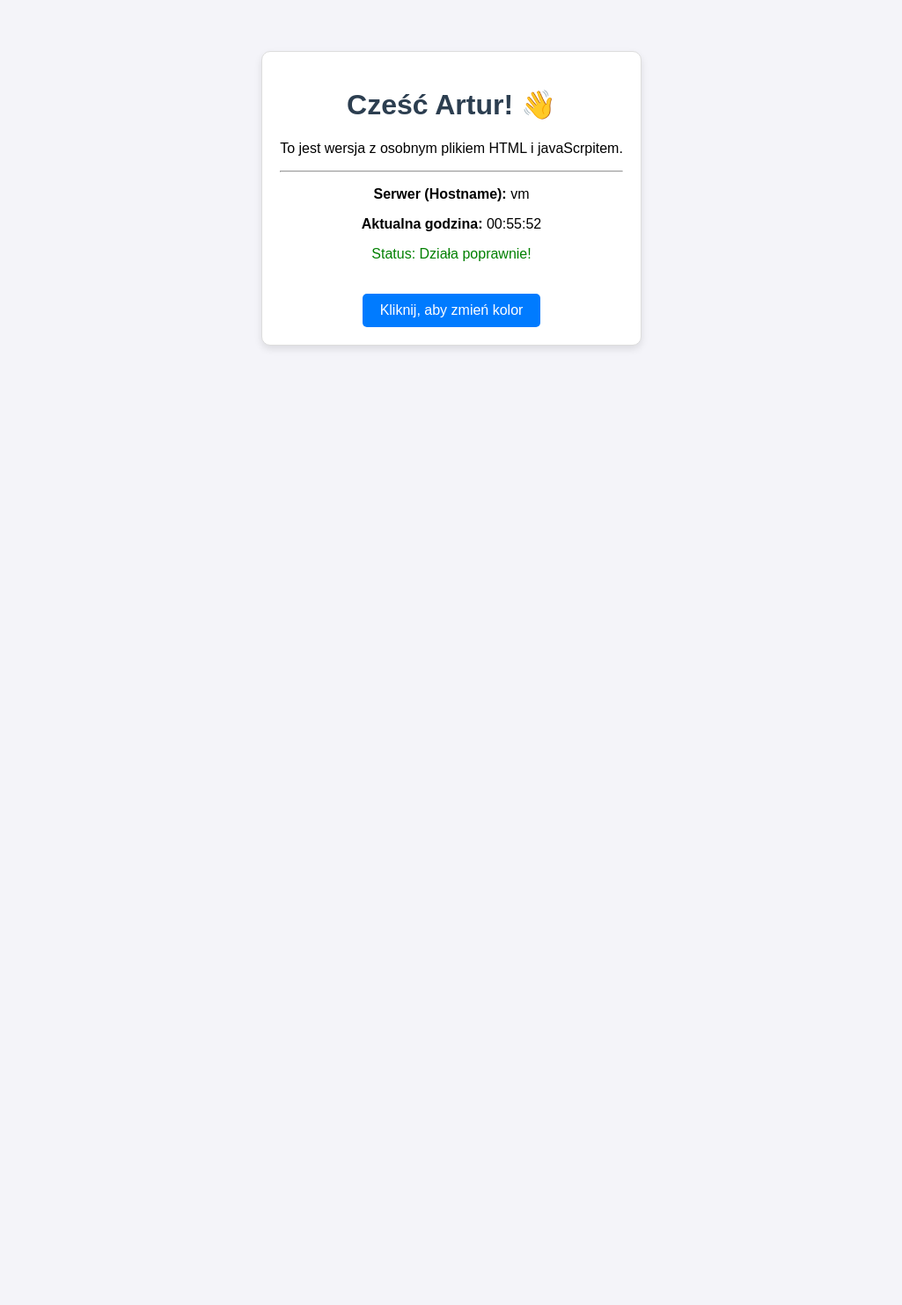
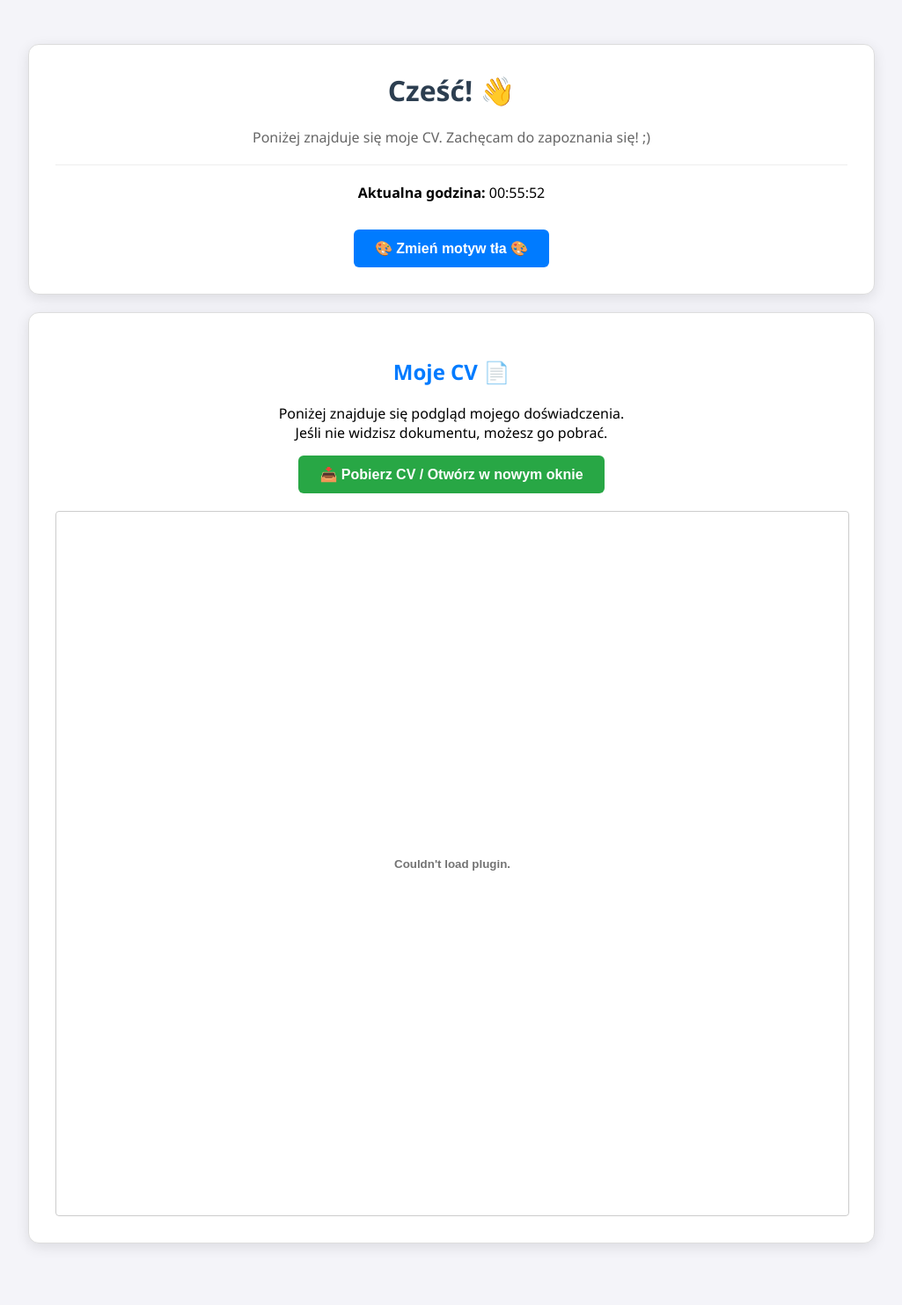
Before and after one commit to Kowalsky28/flask-app, a Flask app: page / in a window 1280 px wide. Shown: the whole page at 88% size, without its empty margins (127-1152 px from the left). Before the commit the page ends 397 px from the top, so only its background shows below. Run offline with Flask 3, Linux system fonts and the light colour scheme.

Commit message:
Zmiany wizualne strony, dodanie CV

```diff
--- a/docker-compose.yml
+++ b/docker-compose.yml
@@ -4,7 +4,9 @@
   # USŁUGA 1: Twoja aplikacja (Backend)
   app:
     # Pobieramy Twój gotowy obraz z Docker Hub
-    image: arko2811/flask-app:latest
+    image: arko2811/flask-
+
+    app:latest
     container_name: flask-backend
     restart: always
     # UWAGA: Nie wystawiamy tutaj "ports", bo nie chcemy,
--- a/templates/index.html
+++ b/templates/index.html
@@ -2,63 +2,122 @@
 <html lang="pl">
 <head>
     <meta charset="UTF-8">
-    <title>Moja Aplikacja DevOps</title>
+    <title>CV - Artur</title>
     <style>
-        body { font-family: Arial, sans-serif;
-        text-align: center;
-        padding-top: 50px;
-        background-color: #f4f4f9;
-        transition: background-color 0.5s ease;}
-        h1 { color: #2c3e50; }
+        body {
+            font-family: 'Segoe UI', Tahoma, Geneva, Verdana, sans-serif;
+            text-align: center;
+            padding-top: 30px;
+            padding-bottom: 50px;
+            background-color: #f4f4f9;
+            transition: background-color 0.5s ease;
+            margin: 0;
+        }
+
+        h1 { color: #2c3e50; margin-top: 0; }
+        h2 { color: #007bff; margin-bottom: 20px; }
+
+        /* Klasa dla białych paneli - używamy jej wielokrotnie */
         .info {
             background: white;
             border: 1px solid #ddd;
-            padding: 20px;
-            display: inline-block;
-            border-radius: 10px;
-            box-shadow: 0 4px 8px rgba(0,0,0,0.1);
+            padding: 30px;
+            border-radius: 12px;
+            box-shadow: 0 4px 15px rgba(0,0,0,0.1);
+
+            /* To centruje panel i ogranicza jego szerokość */
+            max-width: 900px;
+            margin: 20px auto;
+            display: block;
         }
+
         button {
-            margin-top: 20px;
-            padding: 10px 20px;
+            padding: 12px 24px;
             font-size: 16px;
+            border: none;
+            border-radius: 6px;
+            cursor: pointer;
+            transition: background 0.3s;
+            font-weight: bold;
+        }
+
+        .btn-primary {
             background-color: #007bff;
             color: white;
-            border: none;
-            border-radius: 5px;
-            cursor: pointer;
+            margin-top: 15px;
         }
-        button:hover {
-            background-color: #0056b3;
+        .btn-primary:hover { background-color: #0056b3; }
+
+        .btn-success {
+            background-color: #28a745;
+            color: white;
+            margin-bottom: 20px;
+        }
+        .btn-success:hover { background-color: #218838; }
+
+        hr { border: 0; border-top: 1px solid #eee; margin: 20px 0; }
+
+        /* Styl dla podglądu PDF */
+        .pdf-container {
+            border: 1px solid #ccc;
+            height: 800px; /* Wysokość podglądu */
+            width: 100%;
+            border-radius: 4px;
         }
     </style>
 </head>
+
 <body id="body-bg">
+
     <div class="info">
-        <h1>Cześć Artur! 👋</h1>
-        <p>To jest wersja z osobnym plikiem HTML i javaScrpitem.</p>
+        <h1 id="greeting-text">Cześć! 👋</h1>
+        <p style="color: #666;">Poniżej znajduje się moje CV. Zachęcam do zapoznania się! ;)</p>
+
         <hr>
-        <p><strong>Serwer (Hostname):</strong> {{ hostname }}</p>
+
+        <!--<p><strong>Serwer (Hostname):</strong> {{ hostname }}</p>-->
         <p><strong>Aktualna godzina:</strong> {{ now }}</p>
-        <p style="color: green;">Status: Działa poprawnie!</p>
 
-        <button onclick="zmienKolor()">Kliknij, aby zmień kolor</button>
+        <button class="btn-primary" onclick="zmienKolor()">🎨 Zmień motyw tła 🎨</button>
     </div>
+
+    <div class="info">
+        <h2>Moje CV 📄</h2>
+
+        <p style="margin-bottom: 15px;">
+            Poniżej znajduje się podgląd mojego doświadczenia.<br>
+            Jeśli nie widzisz dokumentu, możesz go pobrać.
+        </p>
+
+        <a href="{{ url_for('static', filename='cv.pdf') }}" target="_blank" style="text-decoration: none;">
+            <button class="btn-success">📥 Pobierz CV / Otwórz w nowym oknie</button>
+        </a>
+
+        <div class="pdf-container">
+            <embed
+                src="{{ url_for('static', filename='cv.pdf') }}"
+                type="application/pdf"
+                width="100%"
+                height="100%"
+            >
+                <!--<p>Twoja przeglądarka nie wspiera podglądu PDF.</p>-->
+            </embed>
+        </div>
+    </div>
+
     <script>
         function zmienKolor() {
-            // 1. Znajdź elementy po ich ID
             var body = document.getElementById('body-bg');
             var tekst = document.getElementById('greeting-text');
-
-            // 2. Generuj losowy kolor tła
-            // To prosta matematyka generująca kod koloru np. #A3F122
             var losowyKolor = '#' + Math.floor(Math.random()*16777215).toString(16);
 
-            // 3. Zmień style i tekst
             body.style.backgroundColor = losowyKolor;
             tekst.innerText = "Wow! Zmieniłeś kolor! 🎨";
-            tekst.style.color = "white"; // Zmieniamy też kolor tekstu na biały dla kontrastu
+
+            // Opcjonalnie: zmiana koloru tekstu w zależności od tła
+            // ale zostawmy prosto
         }
     </script>
+
 </body>
 </html>
```
Also changed, not shown: 1 other file.
